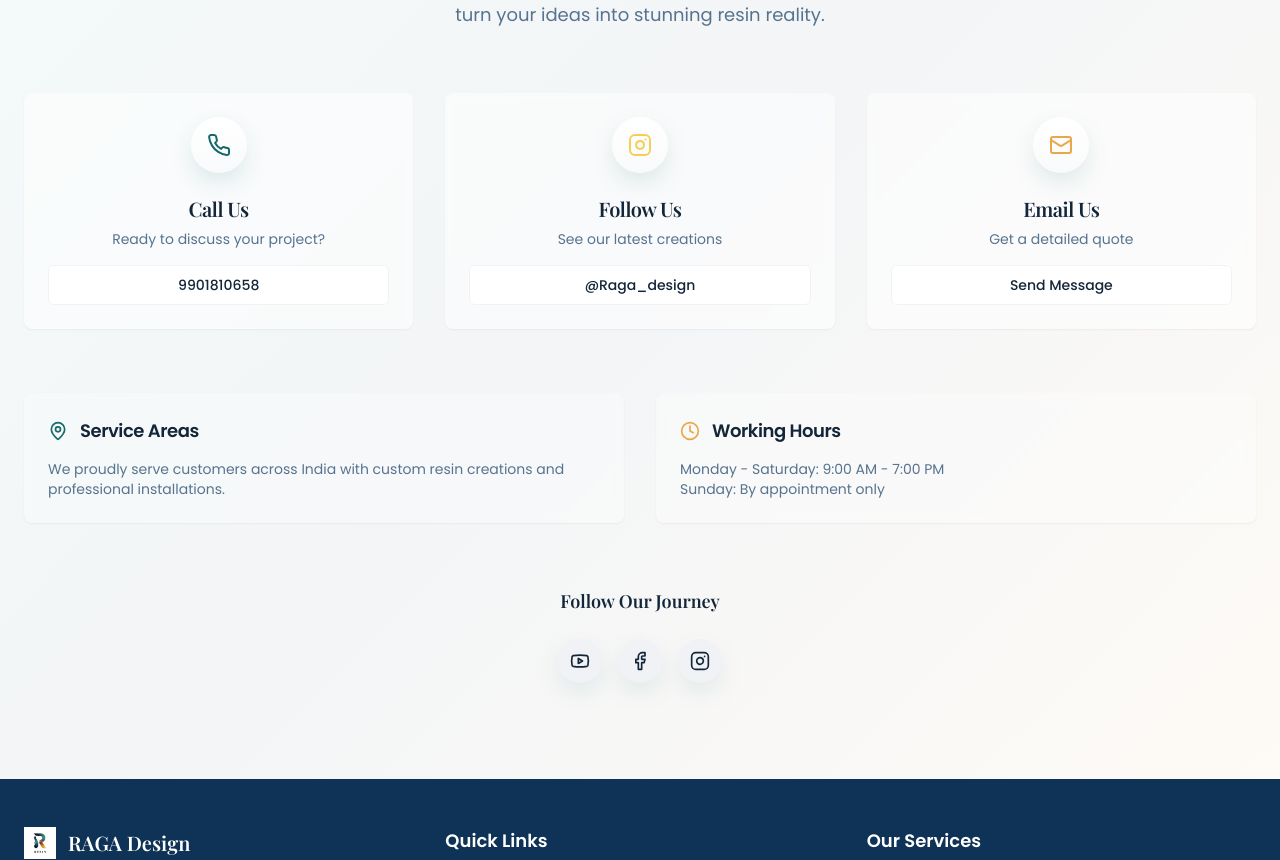
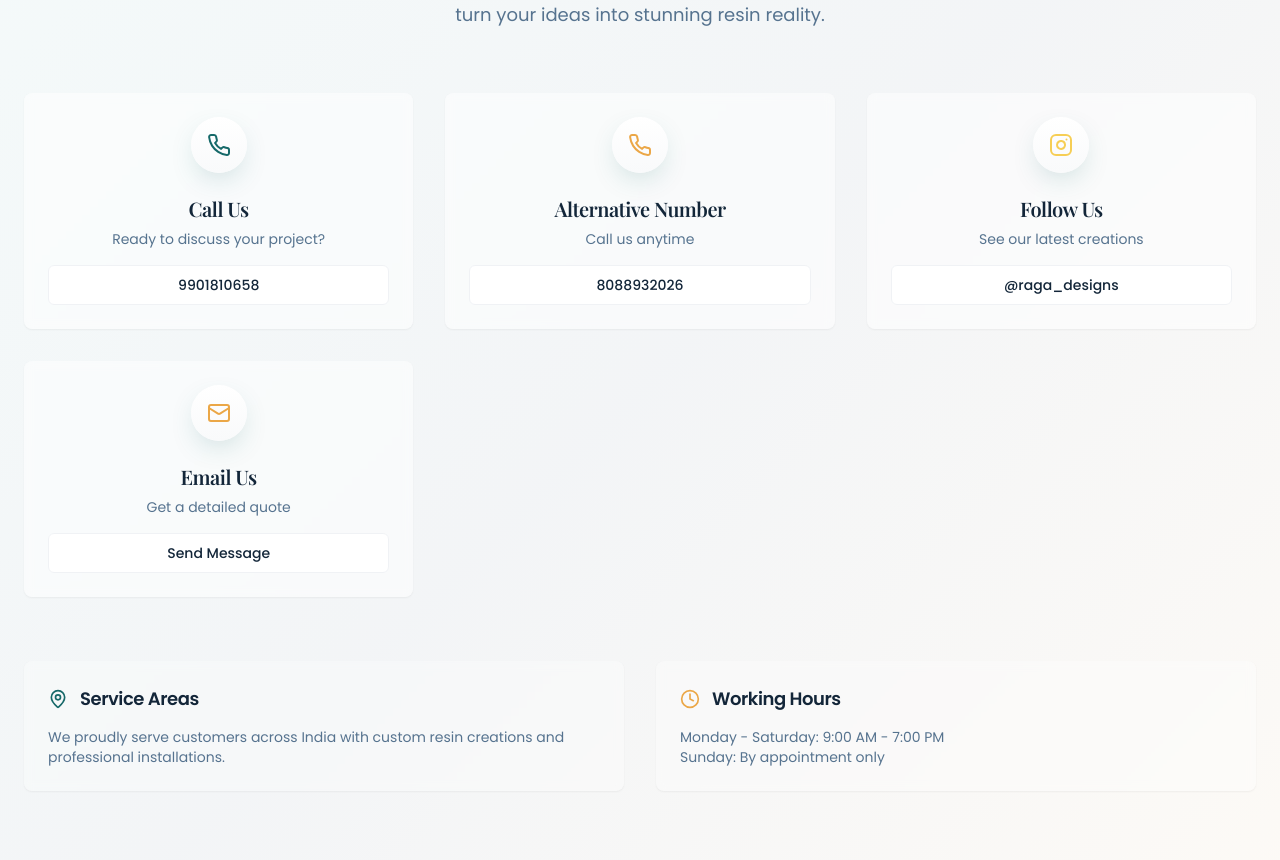
Before and after one commit to sushmanya-tech/raga-resplendent-spaces, a React (Vite) app: page / in a window 1280 px wide. Shown: the part 1965-2825 px from the top of the page. Built offline with nearby package versions, Linux system fonts and the light colour scheme; the HTML template or start-up script is replaced by a standard one.

Commit message:
Update contact information

```diff
--- a/src/components/Contact.tsx
+++ b/src/components/Contact.tsx
@@ -13,11 +13,19 @@ const Contact = () => {
       color: "text-primary",
     },
     {
+      icon: Phone,
+      title: "Alternative Number",
+      description: "Call us anytime",
+      action: "8088932026",
+      href: "tel:+918088932026",
+      color: "text-secondary",
+    },
+    {
       icon: Instagram,
       title: "Follow Us",
       description: "See our latest creations",
-      action: "@Raga_design",
-      href: "https://instagram.com/raga_design",
+      action: "@raga_designs",
+      href: "https://www.instagram.com/raga_designs?igsh=MTY5ZGFzZGN5YWNwMg==",
       color: "text-accent",
     },
     {
@@ -31,9 +39,9 @@ const Contact = () => {
   ];
 
   const socialLinks = [
-    { icon: Youtube, href: "https://youtube.com/@ragadesign", label: "YouTube" },
+    { icon: Youtube, href: "https://youtube.com/@ragadesigns?si=sAMUG1hR2xIEKcSV", label: "YouTube" },
     { icon: Facebook, href: "https://facebook.com/ragadesign", label: "Facebook" },
-    { icon: Instagram, href: "https://instagram.com/raga_design", label: "Instagram" },
+    { icon: Instagram, href: "https://www.instagram.com/raga_designs?igsh=MTY5ZGFzZGN5YWNwMg==", label: "Instagram" },
   ];
 
   return (
```
